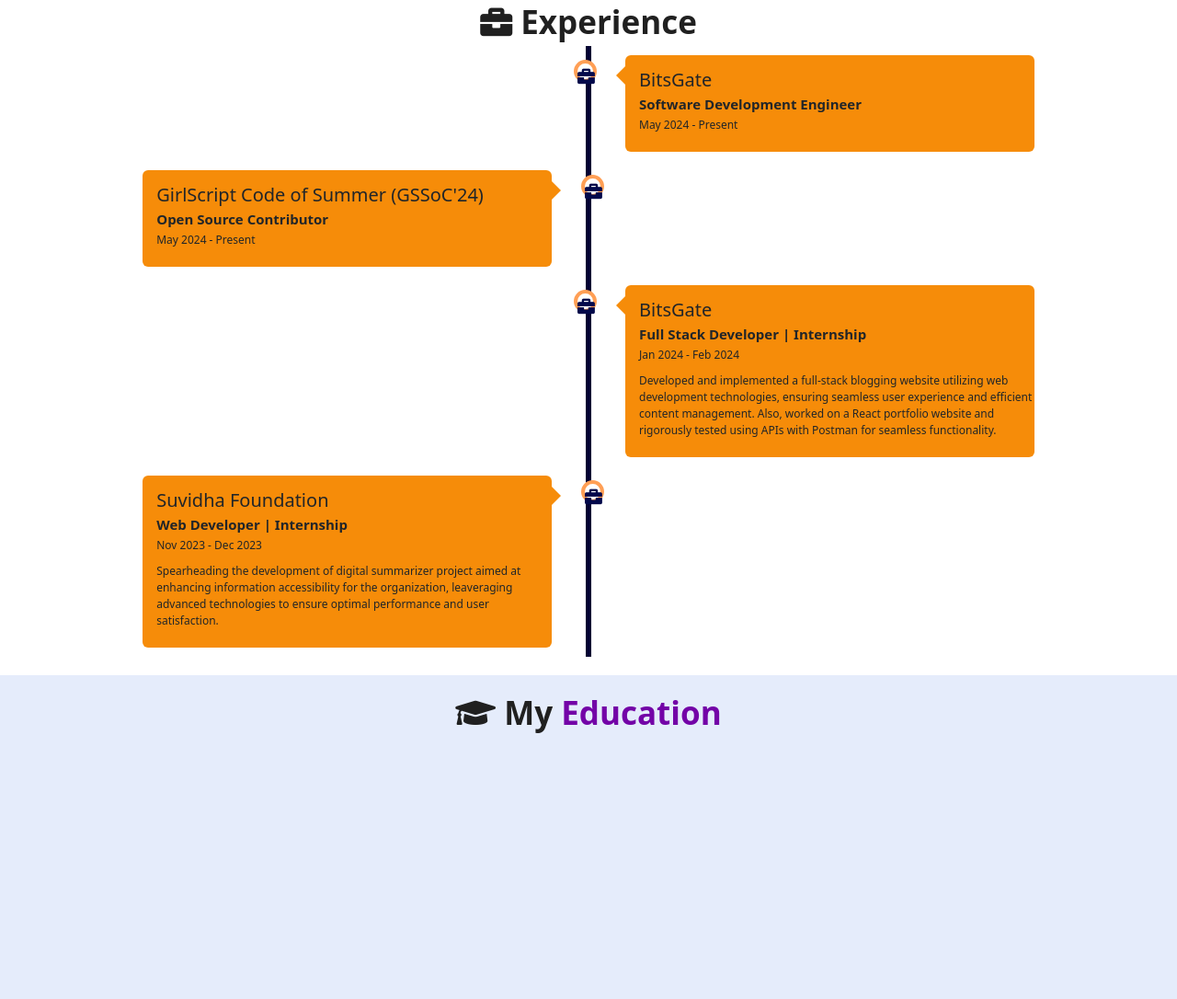
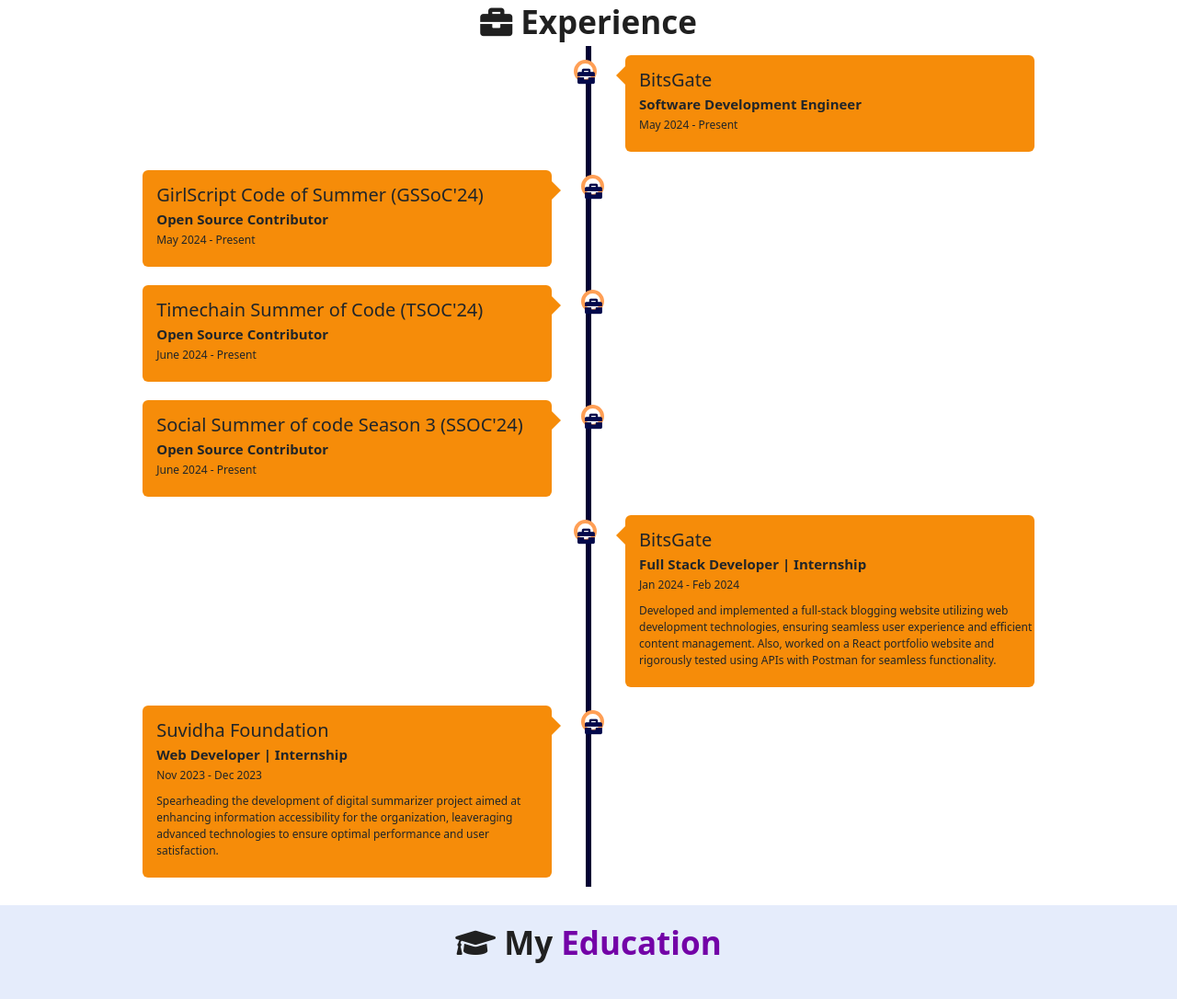
Before and after one commit to nisargaa20/My-Portfolio, a website: page index.html in a window 1280 px wide. Shown: the part 1377-2463 px from the top of the page at 92% size. Drawn offline with nearby package versions, Linux system fonts and the light colour scheme.

Commit message:
Added experience

```diff
--- a/index.html
+++ b/index.html
@@ -97,7 +97,7 @@
           software development domain.
         </p>
         <div class="morebtn">
-            <a href="https://drive.google.com/file/d/1juBWg83aEdOxfl6L8IAqOBP0J0V0S9mg/view?usp=drivesdk" target="_blank" class="btn"><span>Resume</span>
+            <a href="https://drive.google.com/file/d/1EZoRPayK1Fk5to7gRQmbOMgYuZQw4ZaW/view?usp=drivesdk" target="_blank" class="btn"><span>Resume</span>
               <i class="fas fa-arrow-circle-down"></i>
             </a>
         </div>
@@ -134,6 +134,32 @@
         <div class="desc">
             <h3>Open Source Contributor</h3>
             <p>May 2024 - Present</p>
+
+        </div>
+      </div>
+    </div>
+
+    <div class="ex-container left">
+      <div class="content">
+        <div class="tag">
+          <h2>Timechain Summer of Code (TSOC'24)</h2>
+        </div>
+        <div class="desc">
+            <h3>Open Source Contributor</h3>
+            <p>June 2024 - Present</p>
+
+        </div>
+      </div>
+    </div>
+
+    <div class="ex-container left">
+      <div class="content">
+        <div class="tag">
+          <h2>Social Summer of code Season 3 (SSOC'24)</h2>
+        </div>
+        <div class="desc">
+            <h3>Open Source Contributor</h3>
+            <p>June 2024 - Present</p>
 
         </div>
       </div>
```
